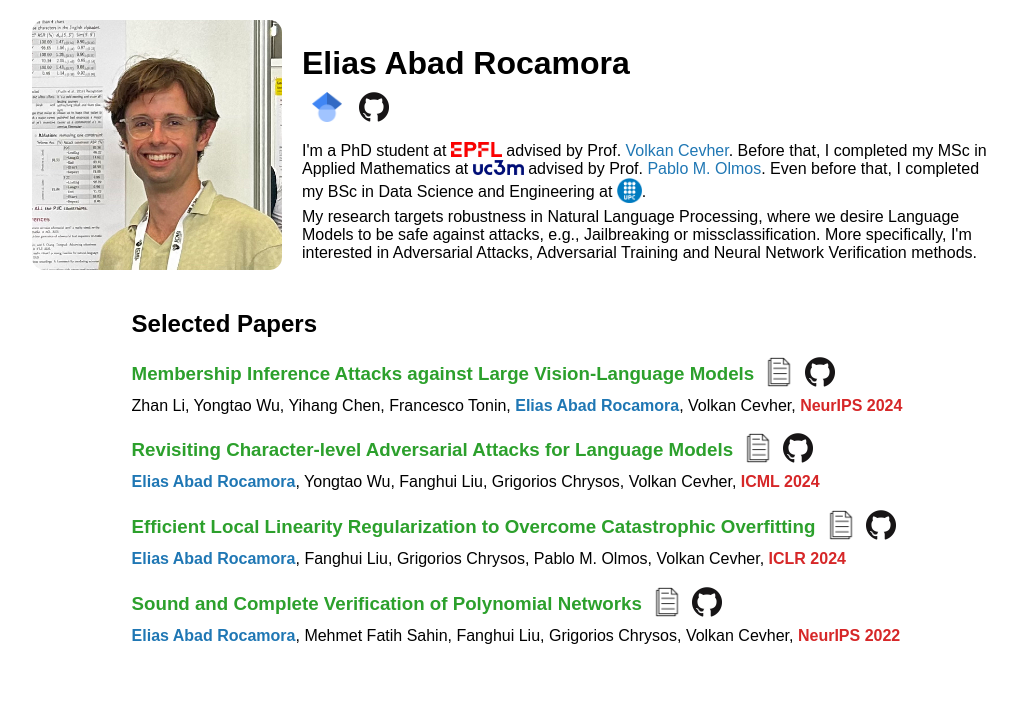
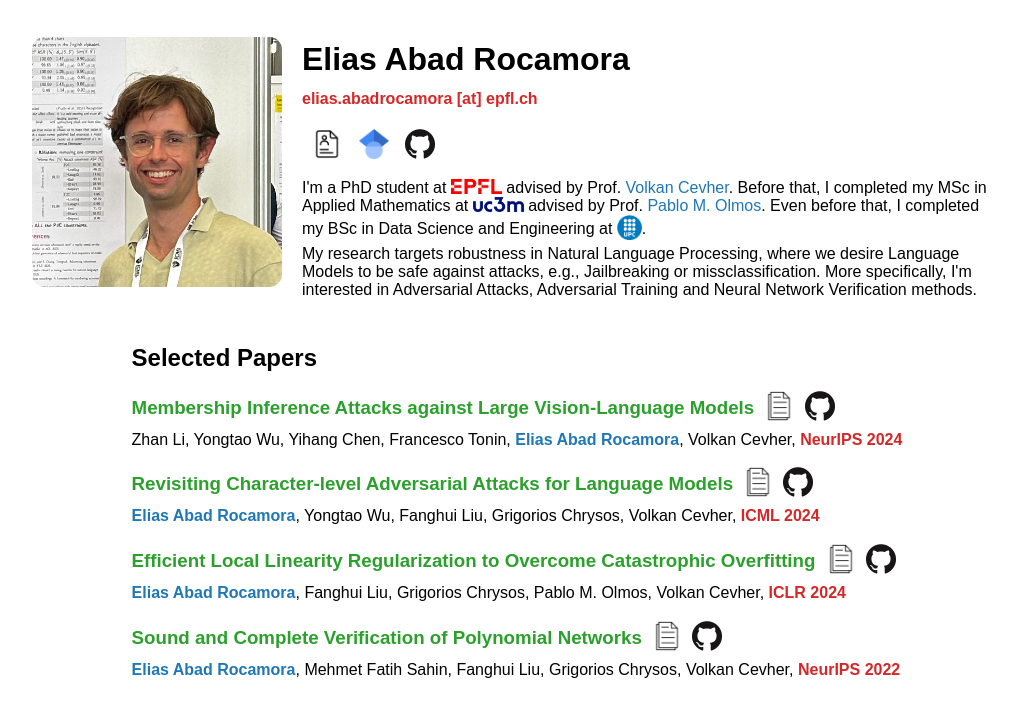
Before and after one commit to megaelius/megaelius.github.io, a plain HTML site: page index.html in a window 1280 px wide. Shown: the whole page, without its empty margins (123-1140 px from the left). Drawn offline with Linux system fonts and the light colour scheme.

Commit message:
add resume and email

```diff
--- a/index.html
+++ b/index.html
@@ -1,4 +1,5 @@
 <!-- Paper icons created by DinosoftLabs - Flaticon: https://www.flaticon.com/free-icons/paper -->
+<!-- CV icons created by spaceman.design - Flaticon: https://www.flaticon.com/free-icons/cv -->
 <!-- This page was done with the help of ChatGPT during a random summer day with the silly prompts of Elias Abad Rocamora -->
 <!-- The starting point was a screenshot of Shibani Santurkar's webpage -->
 
@@ -66,6 +67,10 @@
             text-decoration: none;
             color: #1f77b4;
         }
+        .email {
+            text-decoration: none;
+            color: #d62728;
+        }
     </style>
 </head>
 <body>
@@ -74,7 +79,8 @@
     <img src="headshot_ICML24.jpg" class="profilepic" title="In Vienna for ICML 2024" alt="Elias Abad Rocamora">
     <div>
         <h1>Elias Abad Rocamora</h1>
-        <h2>
+        <h4 class="email">elias.abadrocamora [at] epfl.ch</h4><h2>
+            <a href="CV.pdf"><img src="Logo_resume.png" title="CV" style="margin-left: 10px; width: 30px; height: 30px; vertical-align: top;"></a>
             <a href="https://scholar.google.com/citations?user=lHfp1OAAAAAJ&hl=en"><img src="Logo_scholar.png" title="Scholar" style="margin-left: 10px; width: 30px; height: 30px; vertical-align: top;"></a>
             <a href="https://github.com/megaelius"><img src="Logo_github.png" title="Github" style="margin-left: 10px; width: 30px; height: 30px; vertical-align: top;"></a>
         </h2>
```
Also changed, not shown: Logo_resume.png (added), 1 other file.
